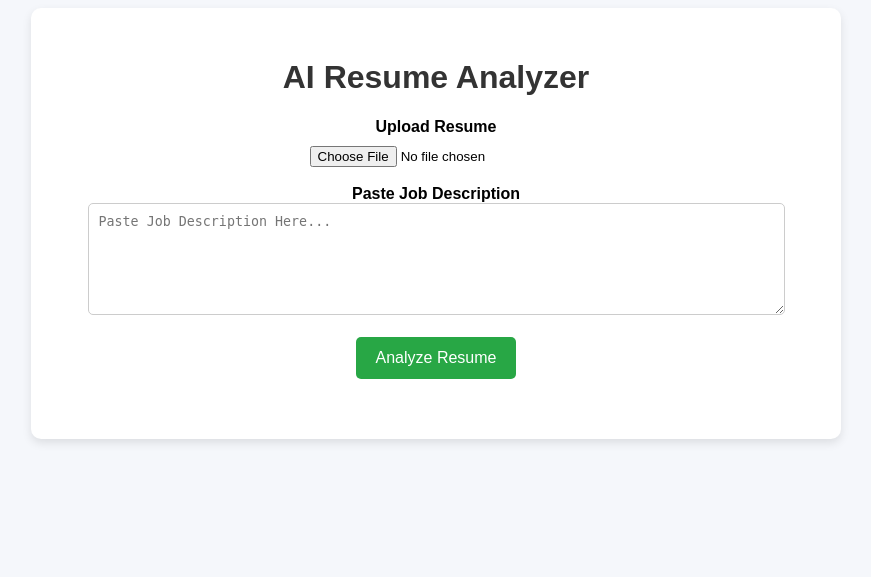
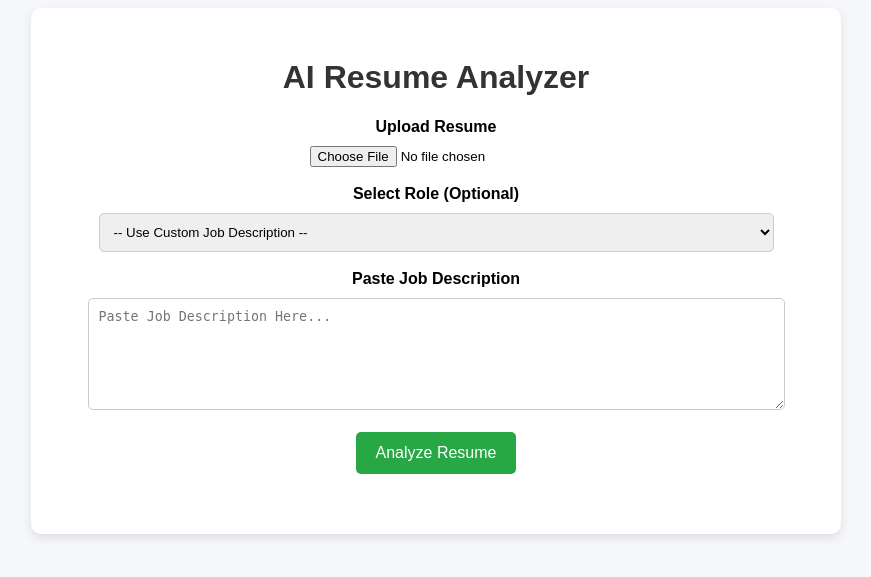
Before and after one commit to Lasyanagavara20/FairHire_Resume_Analyser, a Flask app: page / in a window 1280 px wide. Shown: the top 577 px of the page, without its empty margins (204-1075 px from the left). Run offline with Flask 3, Linux system fonts and the light colour scheme.

Commit message:
Added embedded JD feature

```diff
--- a/app.py
+++ b/app.py
@@ -4,6 +4,7 @@ from preprocess import clean_text
 from similarity import calculate_similarity
 from explainability import generate_explanation
 from skills_matcher import compare_skills
+from common_jds import common_jds
 
 app = Flask(__name__)
 
@@ -22,38 +23,43 @@ def upload_resume():
 
         file = request.files['resume']
         job_description = request.form.get("job_description")
+        selected_role = request.form.get("role")   # 👈 NEW
 
         if file.filename == "":
             return jsonify({"error": "No file selected"})
 
+        # 🔥 If role selected → use embedded JD
+        if selected_role and selected_role in common_jds:
+            job_description = common_jds[selected_role]
+
         if not job_description:
             return jsonify({"error": "Job description missing"})
 
-        # Extract resume text
+        # 📄 Extract resume text
         resume_text = extract_text(file)
 
-        # Clean text
+        # 🧹 Clean text
         processed_resume = clean_text(resume_text)
         processed_jd = clean_text(job_description)
 
-        # Similarity score
+        # 🎯 Similarity score
         score = calculate_similarity(processed_resume, processed_jd)
 
-        # Skill comparison
+        # 🧠 Skill comparison
         matched_skills, missing_skills = compare_skills(processed_resume, processed_jd)
 
-        # Explanation
+        # 📊 Explanation
         explanation = generate_explanation(processed_resume)
 
         return jsonify({
             "score": round(score * 100, 2),
             "matched_skills": matched_skills,
             "missing_skills": missing_skills,
-            "explanation": explanation
+            "explanation": explanation,
+            "selected_role": selected_role if selected_role else "Custom JD"   # 👈 NEW
         })
 
     except Exception as e:
-
         return jsonify({
             "error": str(e)
         })
--- /dev/null
+++ b/common_jds.py
@@ -0,0 +1,21 @@
+common_jds = {
+    "Software Developer": """
+    Experience in Java, Python, Data Structures, Algorithms,
+    Problem Solving, Git, REST APIs, SQL
+    """,
+
+    "Data Analyst": """
+    SQL, Excel, Data Visualization, Python, Pandas,
+    Statistics, Power BI, Tableau
+    """,
+
+    "Web Developer": """
+    HTML, CSS, JavaScript, React, Node.js,
+    Responsive Design, APIs
+    """,
+
+    "Machine Learning Engineer": """
+    Python, Machine Learning, Deep Learning,
+    TensorFlow, PyTorch, NLP, Data Preprocessing
+    """
+}
--- a/templates/index.html
+++ b/templates/index.html
@@ -26,11 +26,12 @@ h1{
 color:#333;
 }
 
-textarea{
+select, textarea{
 width:90%;
 padding:10px;
 border-radius:5px;
 border:1px solid #ccc;
+margin-top:10px;
 }
 
 input[type="file"]{
@@ -95,6 +96,12 @@ padding:10px;
 border-radius:5px;
 }
 
+.mode{
+margin-top:15px;
+font-weight:bold;
+color:#555;
+}
+
 </style>
 
 </head>
@@ -112,9 +119,22 @@ border-radius:5px;
 
 <br><br>
 
+<!-- 🔥 NEW: ROLE DROPDOWN -->
+<label><b>Select Role (Optional)</b></label><br>
+
+<select name="role" id="roleSelect">
+<option value="">-- Use Custom Job Description --</option>
+<option value="Software Developer">Software Developer</option>
+<option value="Data Analyst">Data Analyst</option>
+<option value="Web Developer">Web Developer</option>
+<option value="Machine Learning Engineer">Machine Learning Engineer</option>
+</select>
+
+<br><br>
+
 <label><b>Paste Job Description</b></label><br>
 
-<textarea name="job_description" rows="6" placeholder="Paste Job Description Here..." required></textarea>
+<textarea id="jdBox" name="job_description" rows="6" placeholder="Paste Job Description Here..."></textarea>
 
 <br><br>
 
@@ -127,6 +147,21 @@ border-radius:5px;
 </div>
 
 <script>
+
+// 🔥 Disable textarea when role selected
+const roleSelect = document.getElementById("roleSelect");
+const jdBox = document.getElementById("jdBox");
+
+roleSelect.addEventListener("change", () => {
+    if(roleSelect.value !== ""){
+        jdBox.disabled = true;
+        jdBox.placeholder = "Using predefined Job Description...";
+    } else {
+        jdBox.disabled = false;
+        jdBox.placeholder = "Paste Job Description Here...";
+    }
+});
+
 
 document.getElementById("uploadForm").onsubmit = async function(e){
 
@@ -152,6 +187,8 @@ let matched = data.matched_skills.map(skill => `✔ ${skill}`).join("<br>")
 let missing = data.missing_skills.map(skill => `✘ ${skill}`).join("<br>")
 
 document.getElementById("result").innerHTML = `
+
+<div class="mode">Mode: ${data.selected_role}</div>
 
 <h3>Resume Match Score</h3>
 
```
